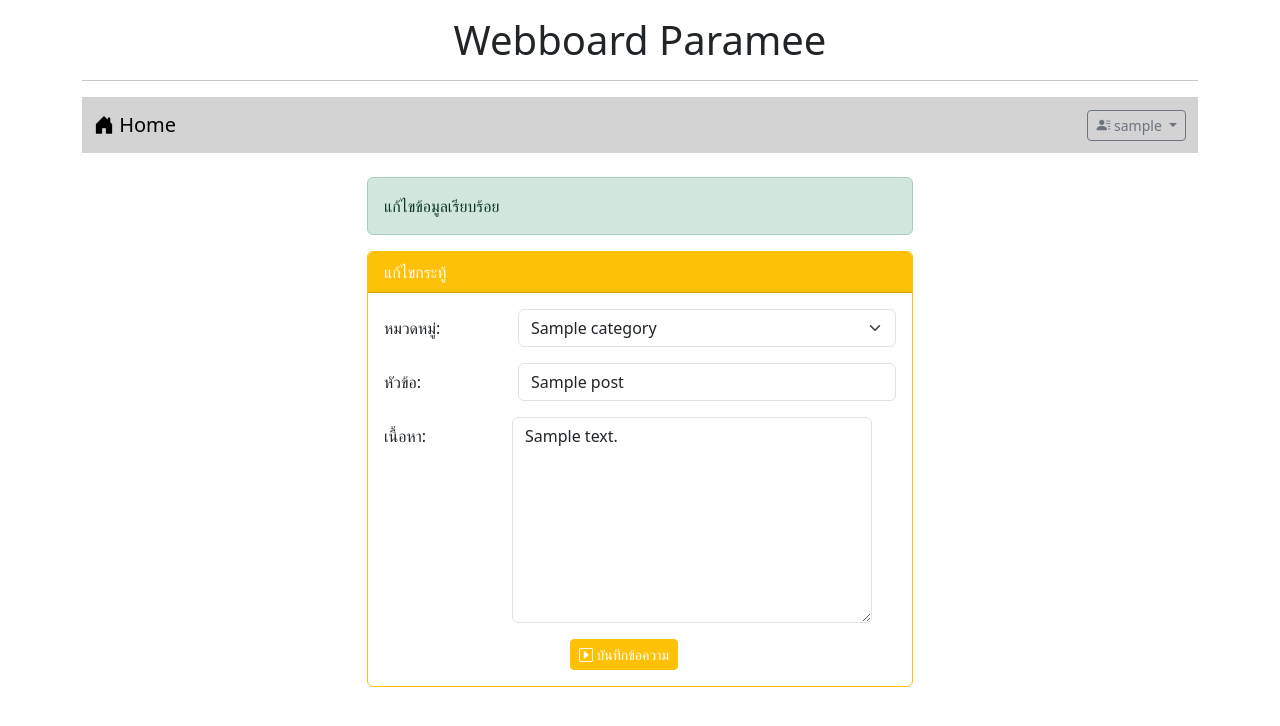
After one commit to parameesriphueak/Weboard_Paramee, a PHP site: page /editpost.php?id=1 in a window 1280 px wide. The commit adds this page. Shown: the top 726 px of the page. Run offline with PHP 8.4, Linux system fonts and the light colour scheme; the visitor is signed in with stand-in values (Sample User, id 1); tables that the repository leaves empty hold one stand-in row (values such as "Sample post").

Commit message:
last_work
last_work

```diff
--- /dev/null
+++ b/editpost.php
@@ -0,0 +1,108 @@
+<?php session_start(); ?>
+<!DOCTYPE html>
+<html lang="en">
+<head>
+    <meta charset="UTF-8">
+    <meta name="viewport" content="width=device-width, initial-scale=1.0">
+    <title>Document</title>
+    <link href="https://cdn.jsdelivr.net/npm/bootstrap@5.3.2/dist/css/bootstrap.min.css" rel="stylesheet" integrity="sha384-T3c6CoIi6uLrA9TneNEoa7RxnatzjcDSCmG1MXxSR1GAsXEV/Dwwykc2MPK8M2HN" crossorigin="anonymous">
+    <script src="https://cdn.jsdelivr.net/npm/bootstrap@5.3.2/dist/js/bootstrap.bundle.min.js" integrity="sha384-C6RzsynM9kWDrMNeT87bh95OGNyZPhcTNXj1NW7RuBCsyN/o0jlpcV8Qyq46cDfL" crossorigin="anonymous"></script>
+    <link rel="stylesheet" href="https://cdn.jsdelivr.net/npm/bootstrap-icons@1.11.3/font/bootstrap-icons.min.css">
+</head>
+<body>
+<div class="container-lg">
+    <h1 style="text-align: center;" class="mt-3">Webboard Paramee</h1>
+    <hr>
+    <?php include "nav.php";?>
+    <?php
+        $sql= "SELECT user_id FROM post WHERE post.id=$_GET[id]";
+        $conn=new PDO("mysql:host=localhost;dbname=webboard;charset=utf8","root","");
+        foreach($conn->query($sql) as $row){
+        if(!isset($_SESSION['id']) || $_SESSION['user_id']!=$row['user_id'] ){
+        header("location:index.php");
+            die();
+            }
+        }
+    ?>
+        <div class="row mt-4">
+            <div class="col-lg-3 col-md-2 col-sm-1"></div>
+            <div class="col-lg-6 col-md-8 col-sm-10">
+                <?php
+                    if(isset($_SESSION['add_edit'])){
+                        if($_SESSION['add_edit']=="success"){
+                            echo "<div class='alert alert-success'>แก้ไขข้อมูลเรียบร้อย</div>";
+                        }else{
+                            echo "<div class='alert alert-danger'>ไม่สามารถแก้ไขข้อมูลได้</div>";
+                        }
+                        unset($_SESSION['add_edit']);
+                    }
+                ?>
+                <div class="card border-warning">
+                    <div class="card-header bg-warning text-white">แก้ไขกระทู้</div>
+                    <div class="card-body">
+                        <form action="editpost_save.php" method="post">
+                            <div class="row">
+                                <label for="" class="col-lg-3 col-form-label">หมวดหมู่:</label>
+                                <div class="col-lg-9">
+
+                                    <select name="category" class="form-select" id="">
+                                        <?php
+                                             $conn=new PDO("mysql:host=localhost;dbname=webboard;charset=utf8","root","");
+                                             $sql="SELECT post.id , post.cat_id , category.name , category.id FROM post INNER JOIN category ON(post.cat_id=category.id) WHERE post.id=$_GET[id]";
+
+                                             foreach($conn->query($sql) as $row){
+                                                 echo "<option value='$row[3]'>$row[2]</option>";
+                                             }
+                                             $sql="SELECT category.id,category.name FROM category INNER JOIN post ON(post.id=$_GET[id]) WHERE NOT category.id=post.cat_id ";
+                                             foreach($conn->query($sql) as $row){
+                                                 echo "<option value='$row[0]'>$row[1]</option>";
+                                             }
+                                        ?>
+
+                                    </select>
+                                </div>
+                            </div>
+                            <div class="row mt-3">
+                                <label for="header" class="col-lg-3 col-form-label" >หัวข้อ:</label>
+                                <div class="col-lg-9">
+
+                                    <?php
+                                    $sql="SELECT * FROM post  WHERE post.id=$_GET[id]";
+                                    foreach($conn->query($sql) as $row){
+                                    echo "<input type='text' name='topic' id='' class='form-control' value='$row[title]' required>";
+
+                                    echo "<input type='text' name='id' style='display:none' value=$_GET[id]>";
+
+                                    }
+                                    ?>
+
+                            </div>
+                            <div class="row mt-3">
+                                <label for="comment" class="col-lg-3 col-form-label" >เนื้อหา:</label>
+                                <div class="col-lg-9">
+
+                                    <?php
+                                    foreach($conn->query($sql) as $row){
+                                    echo "<textarea name='comment' id='' rows='8' class='form-control'>$row[content]</textarea>";
+                                    }
+                                    ?>
+
+                                </div>
+                            </div>
+                            <div class="row mt-3">
+                                <div class="col-lg-12 d-flex justify-content-center">
+                                    <button type="submit" class="btn btn-warning btn-sm text-white me-2">
+                                    <i class="bi bi-caret-right-square"></i> บันทึกข้อความ</button>
+                                </div>
+                            </div>
+                        </form>
+                    </div>
+                </div>
+            </div>
+            <div class="col-lg-3 col-md-2 col-sm-1"></div>
+        </div>
+</div>
+
+
+</body>
+</html>
--- a/nav.php
+++ b/nav.php
@@ -1,20 +1,26 @@
-<nav class="navbar navbar-expand-lg " style="background-color:#d3d3d3;">
+<nav class="navbar navbar-expand-lg" style="background-color: #d3d3d3;">
   <div class="container-fluid">
     <a class="navbar-brand" href="index.php"><i class="bi bi-house-door-fill"></i> Home</a>
-            <div class="navbar-nav">
-                <?php
-                    if(!isset($_SESSION['id'])){?>
-                    <a class="nav-link active"  href="login.php"><i class="bi bi-pencil-square"></i> เข้าสู่ระบบ</a>
-                <?php }else{?>
+      <ul class="navbar-nav">
+        <?php if(!isset($_SESSION["id"])) { ?>
+        <li class="nav-item">
+          <a class="nav-link" aria-current="page" href="login.php"><i class="bi bi-pencil-square"></i> เข้าสู่ระบบ</a>
+        </li>
+        <?php } else { ?>
         <li class="nav-item dropdown">
-                        <a class="btn btn-outline-secondary dropdown-toggle btn-sm" data-bs-toggle="dropdown" aria-expanded="false">
-                        <i class="bi bi-person-lines-fill"></i>  <?php echo $_SESSION['username']?>
+          <a class="btn btn-outline-secondary btn-sm dropdown-toggle" href="#" role="button" data-bs-toggle="dropdown" aria-expanded="false">
+            <i class="bi bi-person-lines-fill"></i> <?php echo $_SESSION['username'] ?>
           </a>
-                        <ul class="dropdown-menu dropdown-menu-secondary">
+          <ul class="dropdown-menu">
+            <?php if (isset($_SESSION['id']) &&  $_SESSION['role']=='a') { ?>
+              <li><a class="dropdown-item" href="category.php"><i class="bi bi-bookmarks"></i> จัดการหมวดหมู่</a></li>
+              <li><a class="dropdown-item" href="manage_users.php"><i class="bi bi-person-check"></i> จัดการผู้ใช้งาน</a></li>
+            <?php } ?>
             <li><a class="dropdown-item" href="logout.php"><i class="bi bi-power"></i> ออกจากระบบ</a></li>
           </ul>
         </li>
-                    <?php }?>
-            </div>
+        <?php }
+        ?>
+      </ul>
   </div>
 </nav>
```
Also changed, not shown: category.php (added, +114 -0 lines), category_save.php (added, +19 -0 lines), editpost_save.php (added, +24 -0 lines), index.php (+74 -31 lines). Lines whose indentation alone changed are shown as unchanged.
